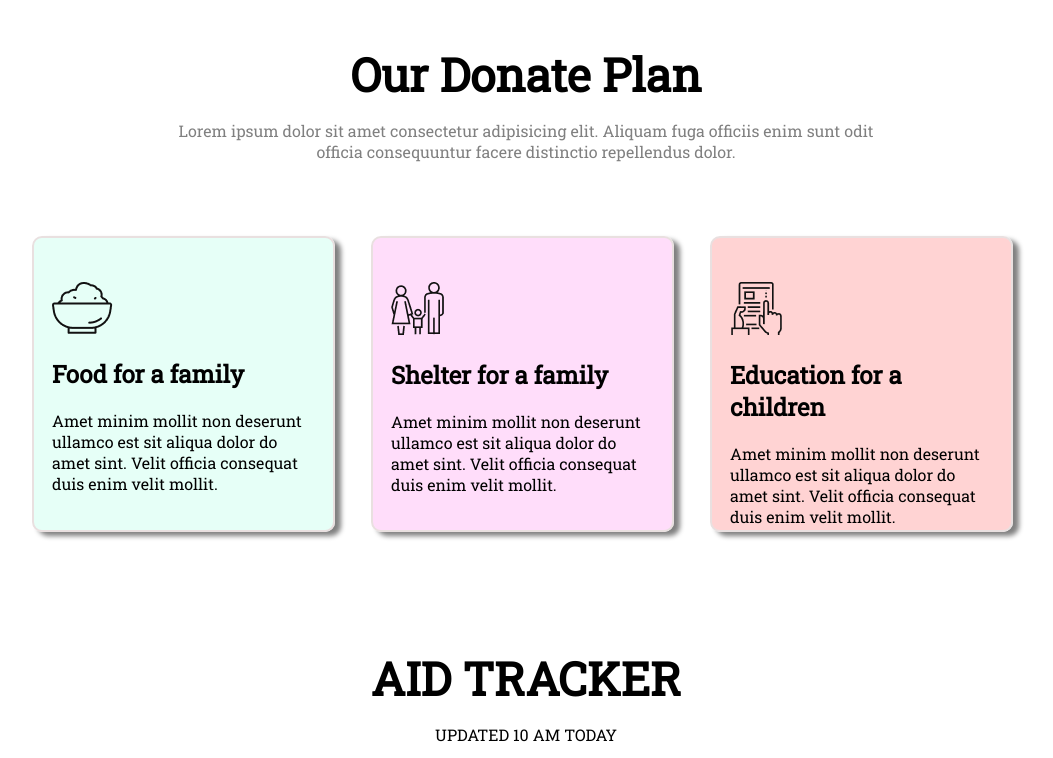
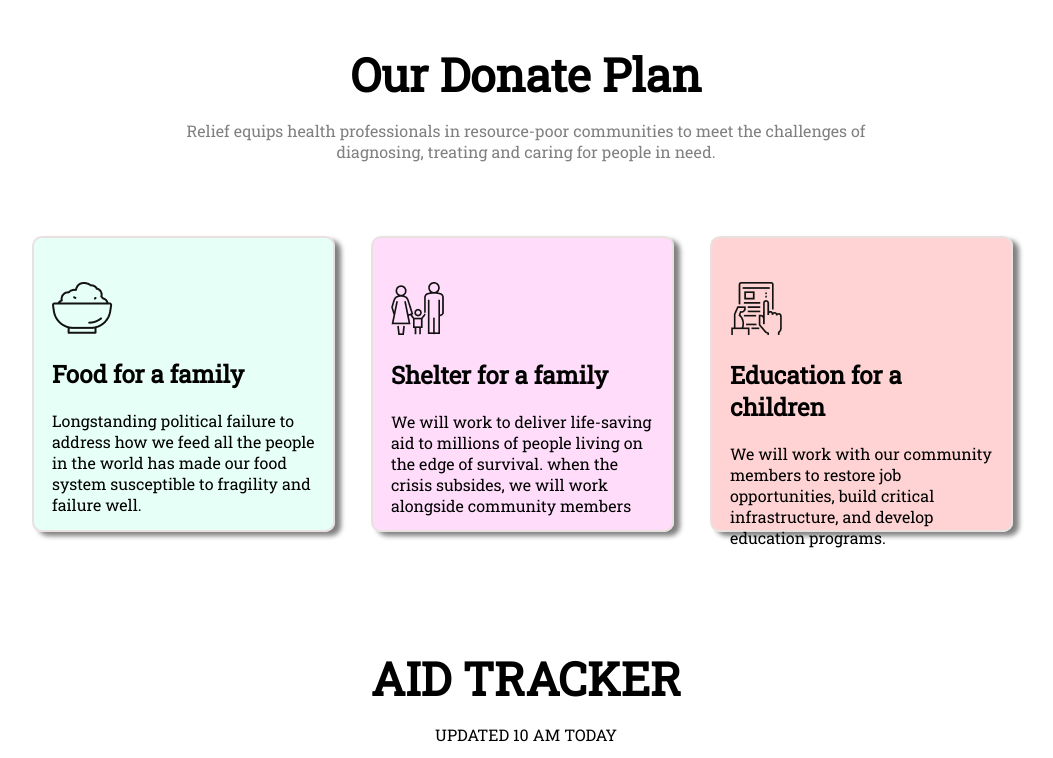
Before and after one commit to Njmilon/relief--website, a plain HTML site: page index.html in a window 1280 px wide. Shown: the part 1300-2058 px from the top of the page, without its empty margins (114-1167 px from the left). Drawn offline with Linux system fonts and the light colour scheme.

Commit message:
remove lorem words

```diff
--- a/index.html
+++ b/index.html
@@ -61,34 +61,29 @@
 
         <div class="text-align">
             <h1>Our Donate Plan</h1>
-            <p>Lorem ipsum dolor sit amet consectetur adipisicing elit. Aliquam fuga officiis enim sunt odit <br>
-                officia consequuntur facere distinctio repellendus dolor.</p>
+            <p>Relief equips health professionals in resource-poor communities to meet the challenges of <br>
+                diagnosing, treating and caring for people in need. </p>
         </div>
 
         <div class="card">
             <div class="card-style">
                 <img src="icons/food.png" alt="">
                 <h2>Food for a family</h2>
-                <p>Amet minim mollit non deserunt
-                    ullamco est sit aliqua dolor do amet
-                    sint. Velit officia consequat duis enim
-                    velit mollit.</p>
+                <p>Longstanding political failure to address how we feed all the people in the world has made our food
+                    system susceptible to fragility and failure well.</p>
             </div>
             <div class="card-style card-shelter">
                 <img src="icons/shelter.png" alt="">
                 <h2>Shelter for a family</h2>
-                <p>Amet minim mollit non deserunt
-                    ullamco est sit aliqua dolor do amet
-                    sint. Velit officia consequat duis enim
-                    velit mollit.</p>
+                <p>We will work to deliver life-saving aid to millions of people living on the edge of survival.
+                    when the crisis subsides, we will work alongside community members
+                </p>
             </div>
             <div class="card-style card-education">
                 <img src="icons/Frame-1.png" alt="">
                 <h2>Education for a children</h2>
-                <p>Amet minim mollit non deserunt
-                    ullamco est sit aliqua dolor do amet
-                    sint. Velit officia consequat duis enim
-                    velit mollit.</p>
+                <p>We will work with our community members to restore job opportunities, build critical infrastructure,
+                    and develop education programs.</p>
             </div>
         </div>
 
@@ -135,8 +130,8 @@
                 Get My Updates
             </h1>
             <p>
-                Lorem ipsum dolor sit amet, usu cu esse possit referrentur, at eam falli <br>
-                deterruisset. No duo populo animal noluisse, enim
+                You can help ensure girls and boys alike receive an education, which in turn <br> creates paths towards
+                employment. This all starts with you.
             </p>
         </div>
 
```
